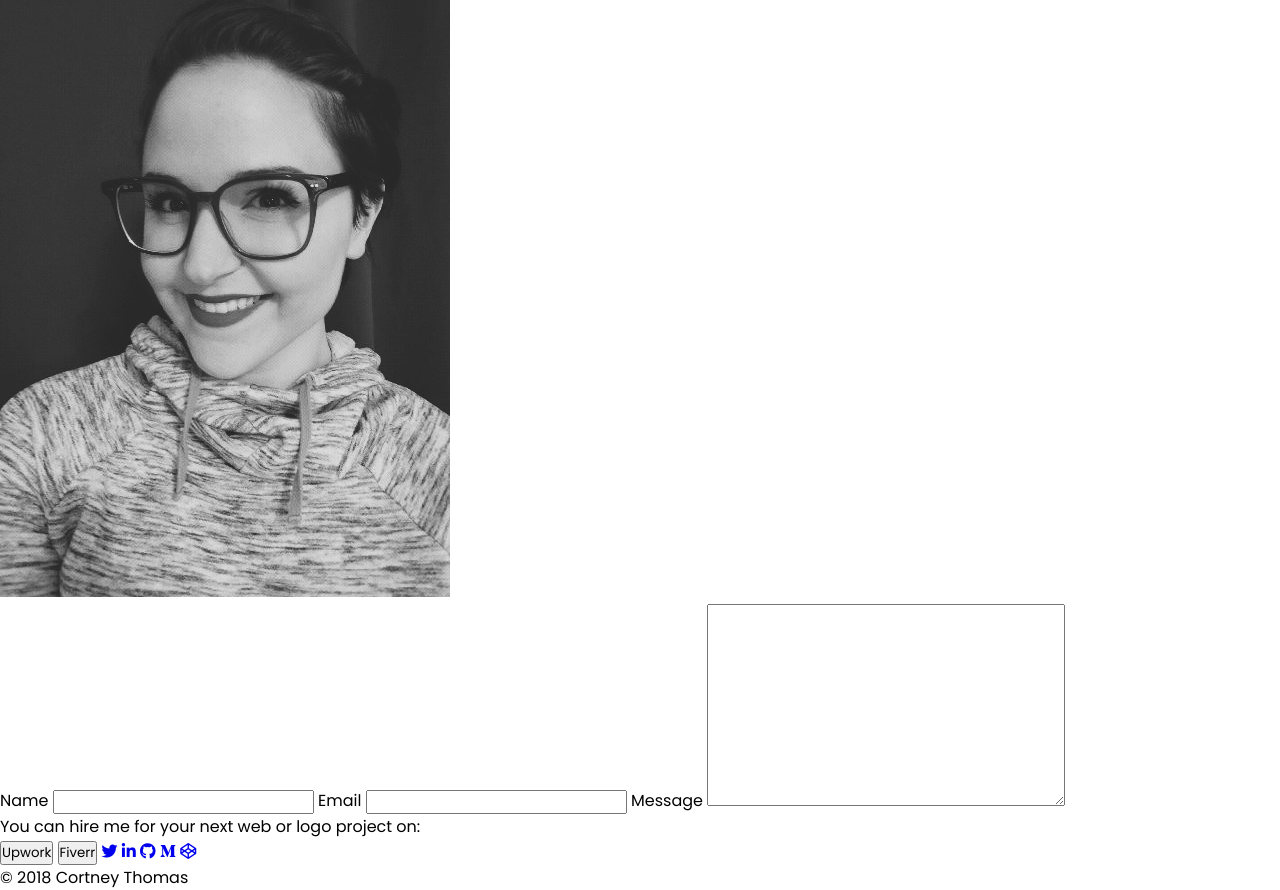
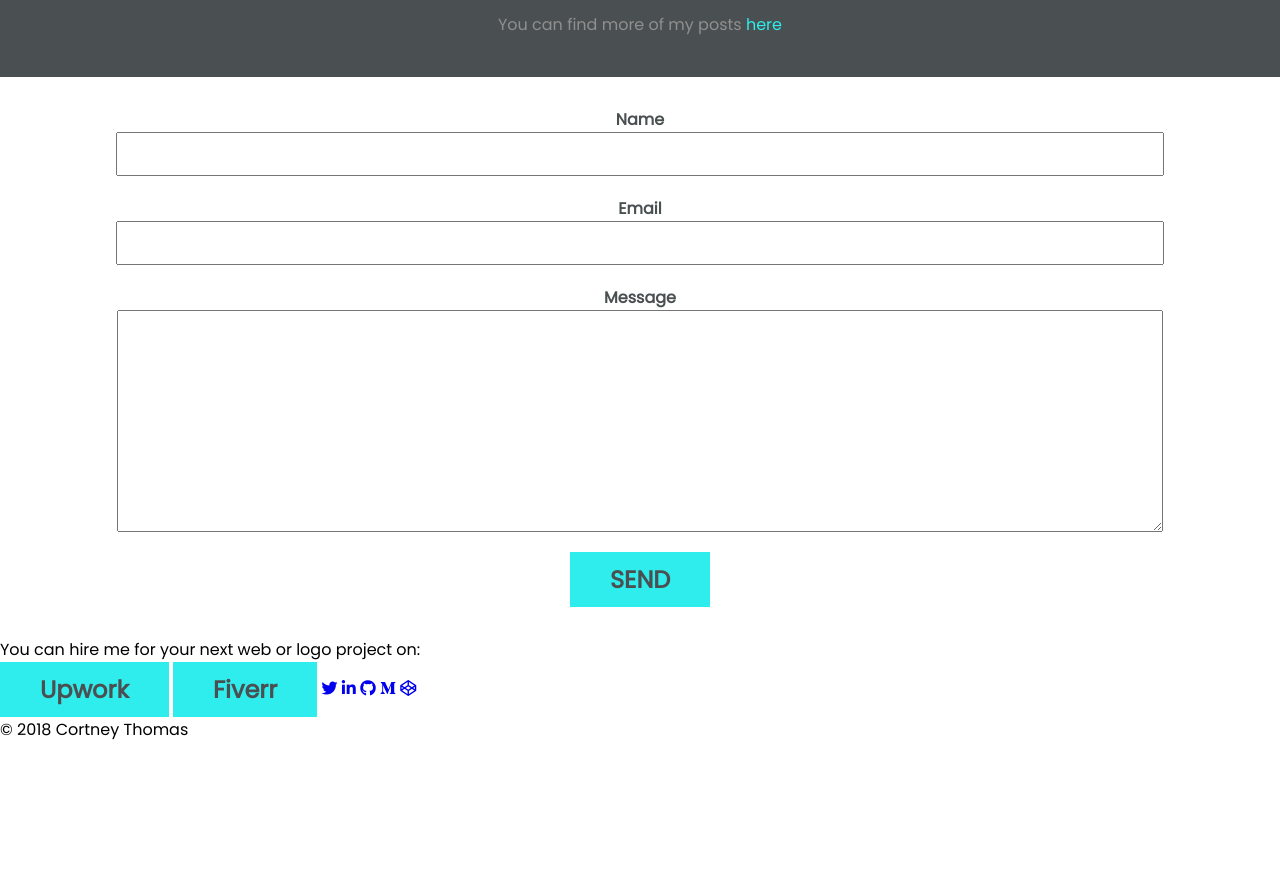
Before and after one commit to cSparkle/Final-Portfolio, a plain HTML site: page index.html in a window 1280 px wide. Shown: the part 3913-4803 px from the top of the page. After the commit the page ends 4655 px from the top, so only its background shows below. Drawn offline with nearby package versions, Linux system fonts and the light colour scheme.

Commit message:
Added styling for contact section

```diff
--- a/index.html
+++ b/index.html
@@ -120,13 +120,14 @@
                     <input type="email" id='email'>
                     <label for="message">Message</label>
                     <textarea name="message" id="message" cols="30" rows="10"></textarea>
+                    <button type='submit' class='hvr-sweep-to-bottom wide-button'>SEND</button>
                 </form>
             </section>
         </main>
         <footer>
             <p>You can hire me for your next web or logo project on:</p>
-            <button id='#upwork'>Upwork</button>
-            <button id='#fiverr'>Fiverr</button>
+            <button id='#upwork' class='hvr-sweep-to-bottom wide-button'>Upwork</button>
+            <button id='#fiverr' class='hvr-sweep-to-bottom wide-button'>Fiverr</button>
             <a href="https://twitter.com/cSpaarkle"><i class="fab fa-twitter"></i></a>
             <a href="https://www.linkedin.com/in/cortney-thomas-3575a369/"><i class="fab fa-linkedin-in"></i></a>
             <a href="https://github.com/cSparkle"><i class="fab fa-github"></i></a>
--- a/main.css
+++ b/main.css
@@ -138,7 +138,7 @@ aside i:hover {
     height: auto;
 }
 
-#portfolio h1, #portfolio button {
+#portfolio h1, button {
     font-size: 24px;
     color: #4a5051;
     font-weight: bold;
@@ -155,13 +155,13 @@ aside i:hover {
     color: #4a5051;
 }
 
-#portfolio button {
+button {
     background-color: #30eded;
     border: none;
-    padding: 10px;
+    padding: 10px 50px;
 }
 
-#portfolio button:hover {
+button:hover {
     color: #f6fcfd;
     cursor: pointer;
 }
@@ -169,6 +169,7 @@ aside i:hover {
 #articles {
     background-color: #4a5051;
     text-align: center;
+    padding: 40px 0px;
 }
 
 #articles h1, #articles a:hover {
@@ -190,3 +191,26 @@ aside i:hover {
 #articles a {
     color: #30eded;
 }
+
+#contact img {
+    display: none;
+}
+
+form {
+    display: flex;
+    flex-direction: column;
+    align-items: center;
+    padding: 30px 0px;
+    color: #4a5051;
+    font-weight: bold;
+}
+
+input, textarea {
+    padding: 10px;
+    margin-bottom: 20px;
+    width: 80%;
+}
+
+.wide-button {
+    padding: 10px 40px;
+}
```
